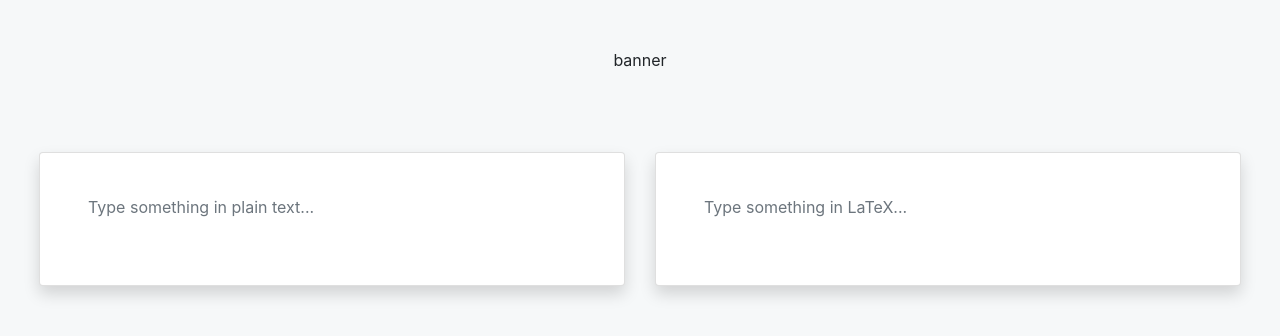
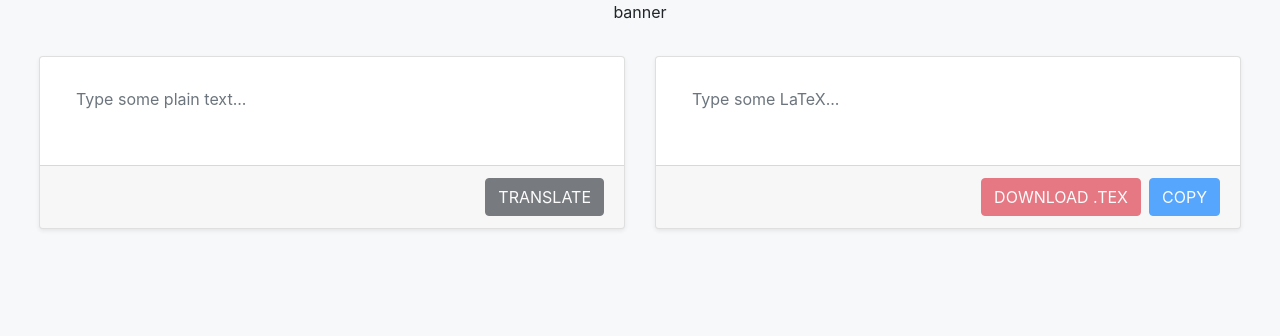
Before and after one commit to ArenaGrenade/TransLaTeX, a React (Create React App) app in the folder web/: page / in a window 1280 px wide. Shown: the top 336 px of the page. Built offline with nearby package versions, Linux system fonts and the light colour scheme.

Commit message:
Introduce buttons on textfields

```diff
--- a/web/src/components/Banner.jsx
+++ b/web/src/components/Banner.jsx
@@ -2,7 +2,10 @@ import { Container } from "reactstrap";
 
 const Banner = () => {
     return (
-        <Container fluid className="text-center py-5">
+        <Container
+            fluid
+            className="text-center banner-container d-flex justify-content-center align-items-center"
+        >
             banner
         </Container>
     );
--- a/web/src/components/LaTeXField.jsx
+++ b/web/src/components/LaTeXField.jsx
@@ -1,19 +1,27 @@
-import { Card, CardBody, Input } from "reactstrap";
+import { Button, Card, CardBody, CardFooter, Input } from "reactstrap";
 
 const LaTeXField = ({ value, onChange }) => {
     return (
-        <Card className="shadow p-2 p-md-3 textfield-container">
-            <CardBody>
+        <Card className="shadow-sm textfield-container">
+            <CardBody className="p-3 p-md-4">
                 <Input
                     name="latex"
                     type="textarea"
                     className="textfield-input"
-                    placeholder="Type something in LaTeX..."
+                    placeholder="Type some LaTeX..."
                     value={value}
                     onChange={onChange}
                     // TODO: better placeholder, possibly an example
                 />
             </CardBody>
+            <CardFooter className="d-flex justify-content-end">
+                <Button color="danger" className="mr-2" disabled={value === ""}>
+                    DOWNLOAD .TEX
+                </Button>
+                <Button color="primary" disabled={value === ""}>
+                    COPY
+                </Button>
+            </CardFooter>
         </Card>
     );
 };
--- a/web/src/components/MainContainer.jsx
+++ b/web/src/components/MainContainer.jsx
@@ -1,5 +1,6 @@
 import { useState } from "react";
 import { Row, Col } from "reactstrap";
+
 import PlaintextField from "./PlaintextField";
 import LaTeXField from "./LaTeXField";
 
@@ -14,11 +15,11 @@ const MainContainer = () => {
     };
 
     return (
-        <Row className="p-4">
+        <Row className="p-2 p-md-4">
             <Col md className="my-2">
                 <PlaintextField value={state.plaintext} onChange={handleChange} />
             </Col>
-            <Col className="my-2">
+            <Col md className="my-2">
                 <LaTeXField value={state.latex} onChange={handleChange} />
             </Col>
         </Row>
--- a/web/src/components/PlaintextField.jsx
+++ b/web/src/components/PlaintextField.jsx
@@ -1,19 +1,24 @@
-import { Card, CardBody, Input } from "reactstrap";
+import { Button, Card, CardBody, CardFooter, Input } from "reactstrap";
 
 const PlaintextField = ({ value, onChange }) => {
     return (
-        <Card className="shadow p-2 p-md-3 textfield-container">
-            <CardBody>
+        <Card className="shadow-sm textfield-container">
+            <CardBody className="p-3 p-md-4">
                 <Input
                     name="plaintext"
                     type="textarea"
                     className="textfield-input"
-                    placeholder="Type something in plain text..."
+                    placeholder="Type some plain text..."
                     value={value}
                     onChange={onChange}
                     // TODO: better placeholder, possibly an example
                 />
             </CardBody>
+            <CardFooter className="d-flex justify-content-end">
+                <Button color="dark" disabled={value === ""}>
+                    TRANSLATE
+                </Button>
+            </CardFooter>
         </Card>
     );
 };
```
Also changed, not shown: web/src/components/TranslateButton.jsx (+5 -3 lines).
